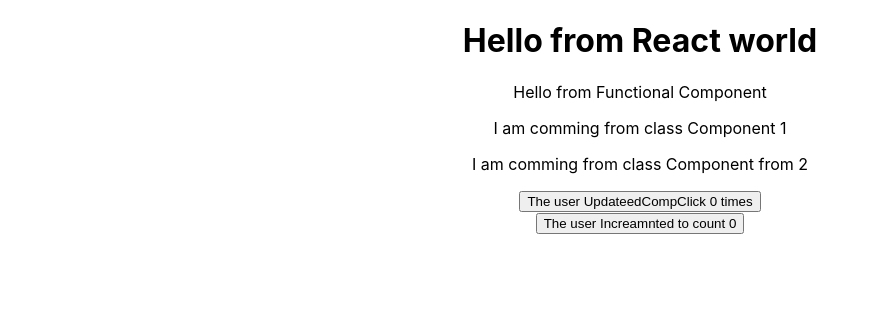
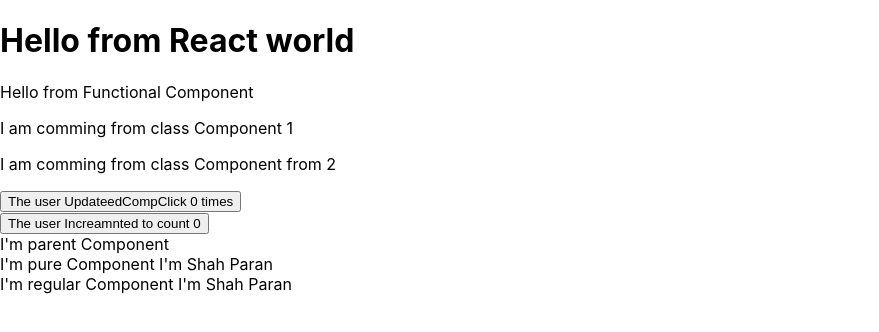
Before and after one commit to spporan/myreactapp, a React (Create React App) app: page / in a window 1280 px wide. Shown: the top 332 px of the page, without its empty margins (0-879 px from the left). Built offline with nearby package versions, Linux system fonts and the light colour scheme.

Commit message:
added ParentComp,PureComp,RegulComp

```diff
--- a/src/App.js
+++ b/src/App.js
@@ -1,9 +1,9 @@
-import logo from './logo.svg';
-import './App.css';
+
 import FC from './components/FunctionalComp';
 import {FirstComponentCls,SecondComponentCls} from "./components/ComponentClass";
 import  Click  from "./components/click";
-import Counter  from './components/Counter'
+import Counter  from './components/Counter';
+import ParentComp from './components/ParentComp'
 function App() {
   return (
     <div className="App">
@@ -15,6 +15,7 @@ function App() {
       <SecondComponentCls></SecondComponentCls>
       <Click/>
       <Counter/>
+      <ParentComp/>
     </div>
   );
 }
--- /dev/null
+++ b/src/components/ParentComp.js
@@ -0,0 +1,32 @@
+import React, { Component } from 'react'
+import PureComp from './PureComp'
+import RegulComp from './RegulComp'
+
+ class ParentComp extends Component {
+    constructor(props) {
+        super(props)
+
+        this.state = {
+             name:"I'm Shah Paran"
+        }
+    }
+    componentDidMount(){
+        setInterval(()=>{
+            this.setState={
+                name:"I'm Shah Paran"
+            }
+        },3000);
+    }
+    render() {
+        console.log("Parent rendered...")
+        return (
+            <div>
+                I'm parent Component
+                <PureComp name={this.state.name}/>
+                <RegulComp name={this.state.name}/>
+            </div>
+        )
+    }
+}
+
+export default ParentComp
--- /dev/null
+++ b/src/components/PureComp.js
@@ -0,0 +1,18 @@
+
+import React, { Component } from 'react'
+
+
+ class PureComp extends Component {
+
+    render() {
+        console.log("Pure rendered...")
+
+        return (
+            <div>
+                I'm pure Component  {this.props.name}
+            </div>
+        )
+    }
+}
+
+export default PureComp
--- /dev/null
+++ b/src/components/RegulComp.js
@@ -0,0 +1,15 @@
+import React, { Component } from 'react'
+
+ class RegulComp extends Component {
+    render() {
+        console.log("Regular rendered...")
+
+        return (
+            <div>
+                I'm regular Component {this.props.name}
+            </div>
+        )
+    }
+}
+
+export default RegulComp
```
Also changed, not shown: 1 other file (tests, documents, lock files or other folders).
